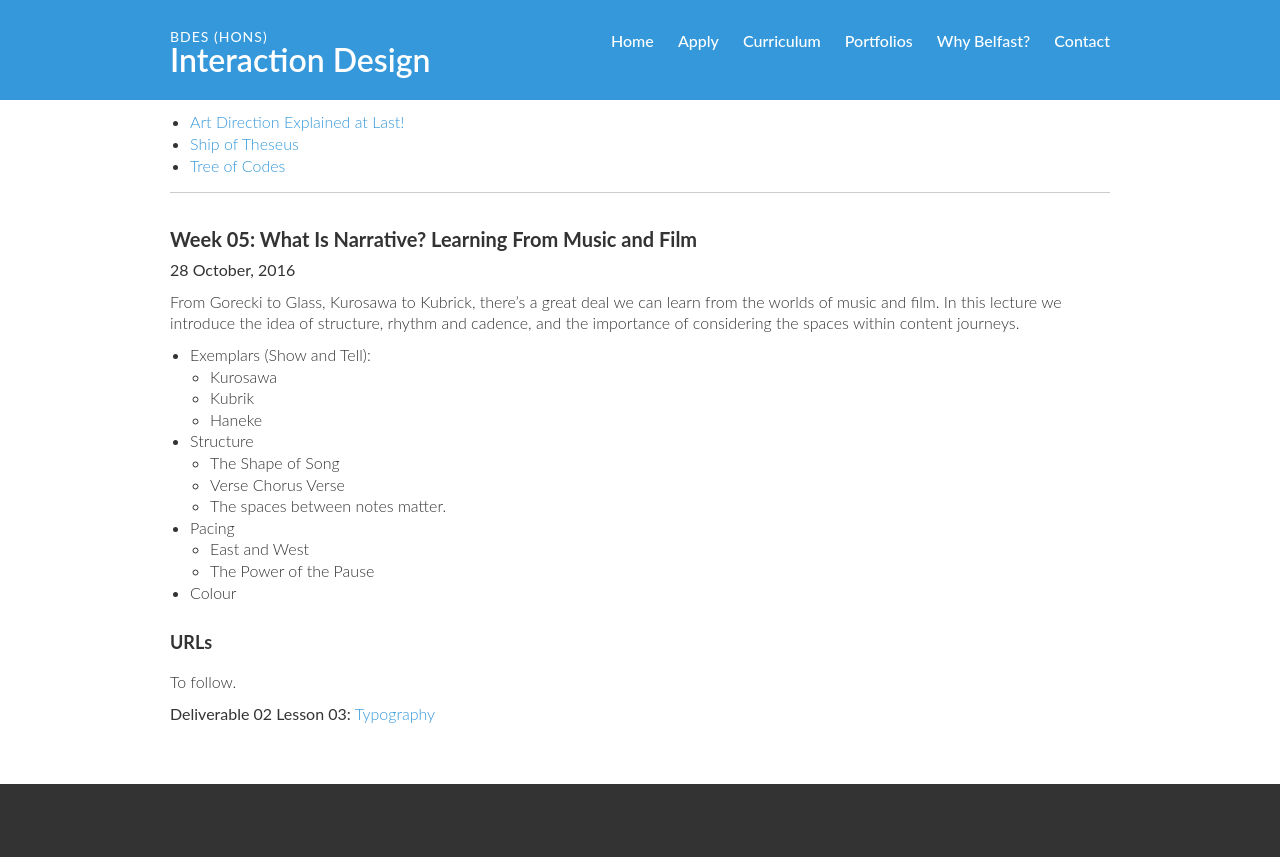
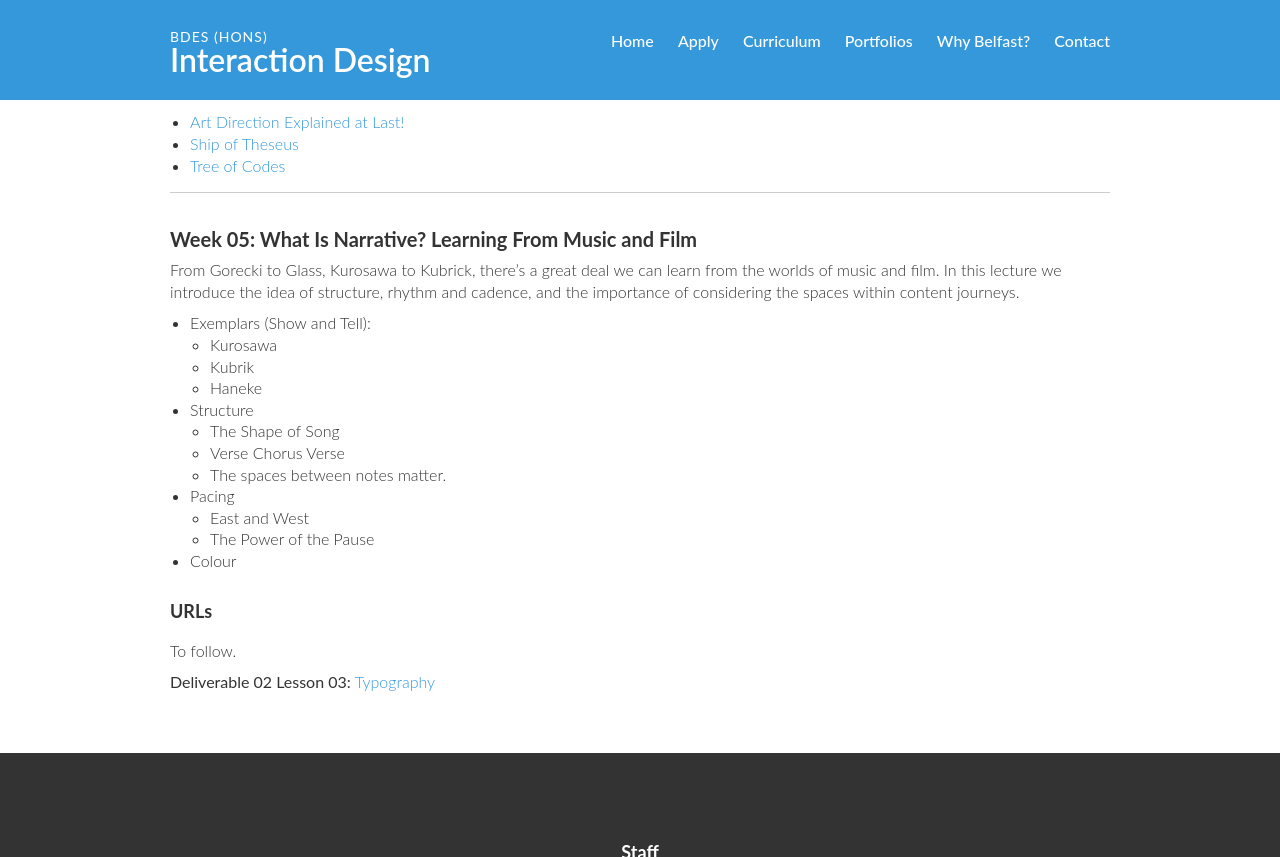
Before and after one commit to ixdbelfast/ixdbelfast.github.io, a Jekyll site: the page built from modules/IXD304/IXD304.md, in a window 1280 px wide and 900 px high, scrolled down 4515 px, cut to the strip 0-857 px from the top of the window. Built offline with Jekyll 4.4.1, drawn with Linux system fonts in a browser that asks for light colours; our own code applies the rules of GitHub Pages for plain Markdown files.

Commit message:
removed date

```diff
--- a/modules/IXD304/IXD304.md
+++ b/modules/IXD304/IXD304.md
@@ -207,8 +207,6 @@ Print’s not dead, far from it. It’s linear (and non-linear) and there’s a
 
 
 ### Week 05: What Is Narrative? Learning From Music and Film
-
-__28 October, 2016__
 
 From Gorecki to Glass, Kurosawa to Kubrick, there’s a great deal we can learn from the worlds of music and film. In this lecture we introduce the idea of structure, rhythm and cadence, and the importance of considering the spaces within content journeys.
 
```
